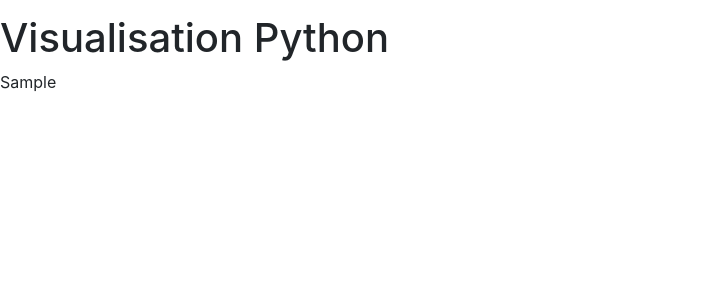
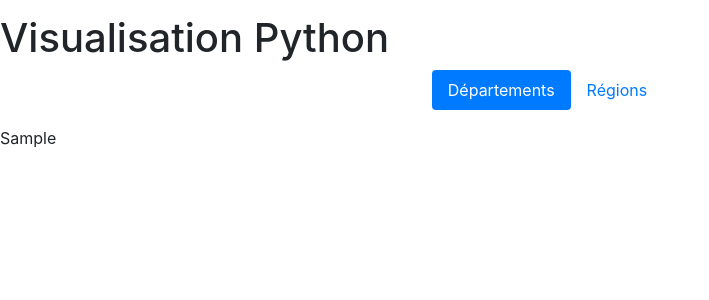
Before and after one commit to Oktiuw/Analyse-data, a Flask app: template app/templates/python/python.html in a window 1280 px wide. Shown: the part 56-356 px from the top of the page, without its empty margins (0-709 px from the left). Run offline with Flask 3, Linux system fonts and the light colour scheme; the template is opened without the code that fills it: most values are stand-ins (such as "Sample title", 1, 10 or a date in 2020); some libraries are stand-ins or nearby versions.

Commit message:
ajout carte region avec nav et ajustement taille carte

```diff
--- a/app/routes.py
+++ b/app/routes.py
@@ -28,6 +28,7 @@
 
 @app.route('/python')
 def python():
+    # Carte pour les Départements
     territoires = Territoire.query.filter_by(codeTypeTerritoire='DEP').all()
 
     geoms = []
@@ -51,7 +52,32 @@
 
     map_departement_html = m._repr_html_()
 
-    return render_template('python/python.html', map_html=map_departement_html, bootstrap=bootstrap)
+    # Carte pour les Régions
+    territoires = Territoire.query.filter_by(codeTypeTerritoire='REG').all()
+
+    geoms = []
+    for t in territoires:
+        if t.geojson:
+            geoms.append(json.loads(t.geojson))
+    gdf = gpd.GeoDataFrame.from_features(geoms)
+
+    m = folium.Map(location=[46.2276, 2.2137], zoom_start=5)
+
+    for _, row in gdf.iterrows():
+        name = row.loc['nom']
+        if row.geometry.geom_type == 'Polygon':
+            folium.GeoJson(row.geometry, tooltip=name
+            ).add_child(folium.Popup(f'<div style="width: 140px; text-align: center;"> {name} <br> <a href="/python/{name}" target="_top">Voir le tableau de bord</a> </div>')
+            ).add_to(m)
+        elif row.geometry.geom_type == 'MultiPolygon':
+            folium.GeoJson(row.geometry, tooltip=name
+            ).add_child(folium.Popup(f'<div style="width: 140px; text-align: center;"> {name} <br> <a href="/python/{name}" target="_top">Voir le tableau de bord </a> </div>')
+            ).add_to(m)
+
+    map_region_html = m._repr_html_()
+
+
+    return render_template('python/python.html', map_region_html=map_region_html, map_departement_html=map_departement_html, bootstrap=bootstrap)
 
 @app.route('/python/<libelleTerritoire>')
 def territoire(libelleTerritoire: str) -> str:
--- /dev/null
+++ b/app/static/css/python.css
@@ -0,0 +1,4 @@
+div.map{
+  max-width: 60%;
+  align-self: center;
+}
--- a/app/templates/python/python.html
+++ b/app/templates/python/python.html
@@ -1,5 +1,9 @@
 <!-- app/templates/python/python.html -->
 {% extends "base.html" %}
+
+{% block script %}
+<link rel="stylesheet" href="{{ url_for('static', filename='css/python.css') }}">
+{% endblock %}
 
 {% block title %}
     Visualisation Python
@@ -8,6 +12,22 @@
 {% block content %}
     <h1>Visualisation Python</h1>
 
-  <div id="plot">{{ map_html|safe }}</div>
-
+    <div class="">
+      <ul class="nav nav-pills mb-3 container row justify-content-md-center" id="pills-tab" role="tablist">
+        <li class="nav-item">
+          <a class="nav-link active " id="pills-departement-tab" data-toggle="pill" href="#pills-departement" role="tab" aria-controls="pills-departement" aria-selected="true">Départements</a>
+        </li>
+        <li class="nav-item">
+          <a class="nav-link" id="pills-region-tab" data-toggle="pill" href="#pills-region" role="tab" aria-controls="pills-region" aria-selected="false">Régions</a>
+        </li>
+      </ul>
+      <div class="tab-content" id="pills-tabContent">
+        <div class="tab-pane fade show active" id="pills-departement" role="tabpanel" aria-labelledby="pills-departement-tab">
+          <div id="plot" class="map">{{ map_departement_html|safe }}</div>
+        </div>
+        <div class="tab-pane fade" id="pills-region" role="tabpanel" aria-labelledby="pills-region-tab">
+          <div id="plot" class="map">{{ map_region_html|safe }}</div>
+        </div>
+      </div>
+  </div>
 {% endblock %}
```
